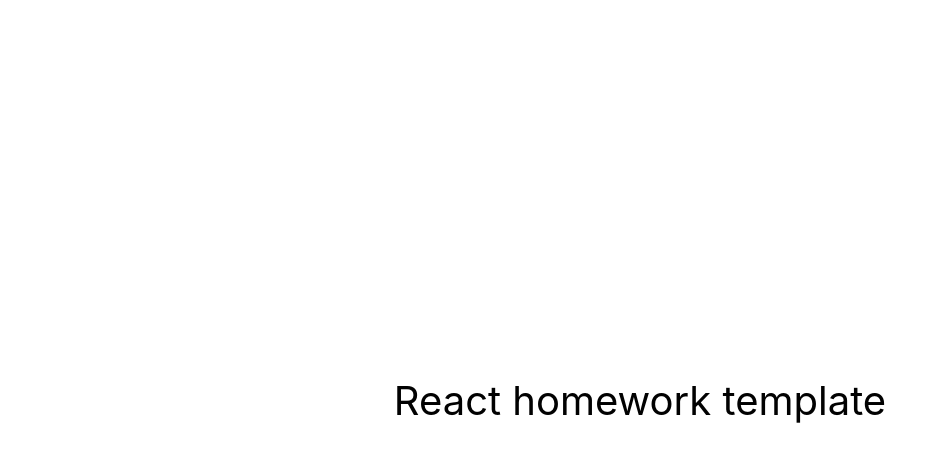
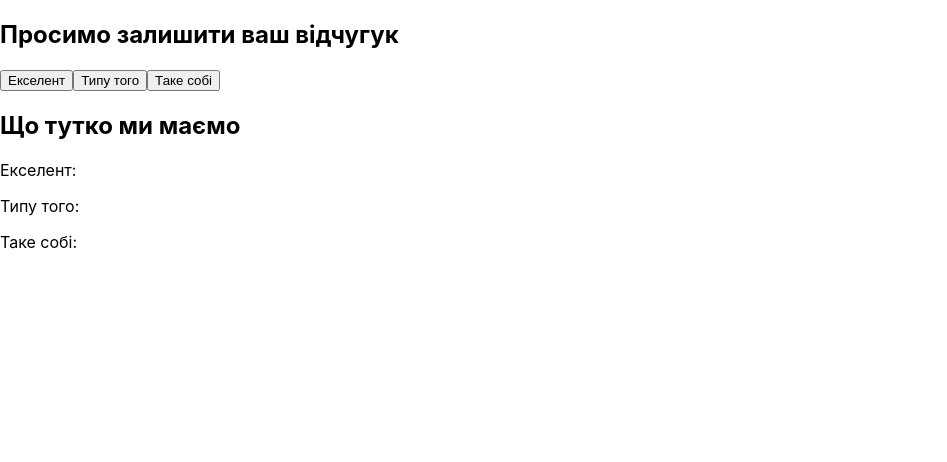
Before and after one commit to SergiiMytrofanov/goit-react-hw-02-feedback, a React (Create React App) app: page / in a window 1280 px wide. Shown: the top 462 px of the page, without its empty margins (0-947 px from the left). Built offline with nearby package versions, Linux system fonts and the light colour scheme.

Commit message:
initial commit

```diff
--- a/src/components/App.jsx
+++ b/src/components/App.jsx
@@ -1,16 +1,11 @@
+import FeedbackBar from "./Feedback/Feedback";
+import StatBlock from "./StatisticFeedback/Statistic";
+
 export const App = () => {
   return (
-    <div
-      style={{
-        height: '100vh',
-        display: 'flex',
-        justifyContent: 'center',
-        alignItems: 'center',
-        fontSize: 40,
-        color: '#010101'
-      }}
-    >
-      React homework template
+    <div className="feedbackContainer">
+    <FeedbackBar/>
+    <StatBlock/>
     </div>
   );
 };
--- a/src/components/Feedback/Feedback.jsx
+++ b/src/components/Feedback/Feedback.jsx
@@ -0,0 +1,17 @@
+import {Component} from "react";
+
+class FeedbackBar extends Component {
+  state = {  }
+  render() {
+    return (
+      <div className="statisticContainer">
+      <h2 className="statisticHeader">Просимо залишити ваш відчугук</h2>
+      <button type="button" className="feedbackButton">Екселент</button>
+      <button type="button" className="feedbackButton">Типу того</button>
+      <button type="button" className="feedbackButton">Таке собі</button>
+    </div>
+    );
+  }
+}
+
+export default FeedbackBar;
--- a/src/components/StatisticFeedback/Statistic.jsx
+++ b/src/components/StatisticFeedback/Statistic.jsx
@@ -0,0 +1,21 @@
+import { Component } from "react";
+
+class StatBlock extends Component {
+  state = {  }
+  render() {
+    return (<div className="statContainer">
+    <h2 className="statHeader"> Що тутко ми маємо</h2>
+    <p className="statValue">Екселент:</p>
+    <p className="statValue">Типу того:</p>
+    <p className="statValue">Таке собі:</p>
+  </div>);
+  }
+}
+
+export default StatBlock;
+
+
+// exelent, someLikeThat, soSo
+{/* <p className="statValue">{exelent}:</p>
+<p className="statValue">{someLikeThat}:</p>
+<p className="statValue">{soSo}:</p> */}
```
